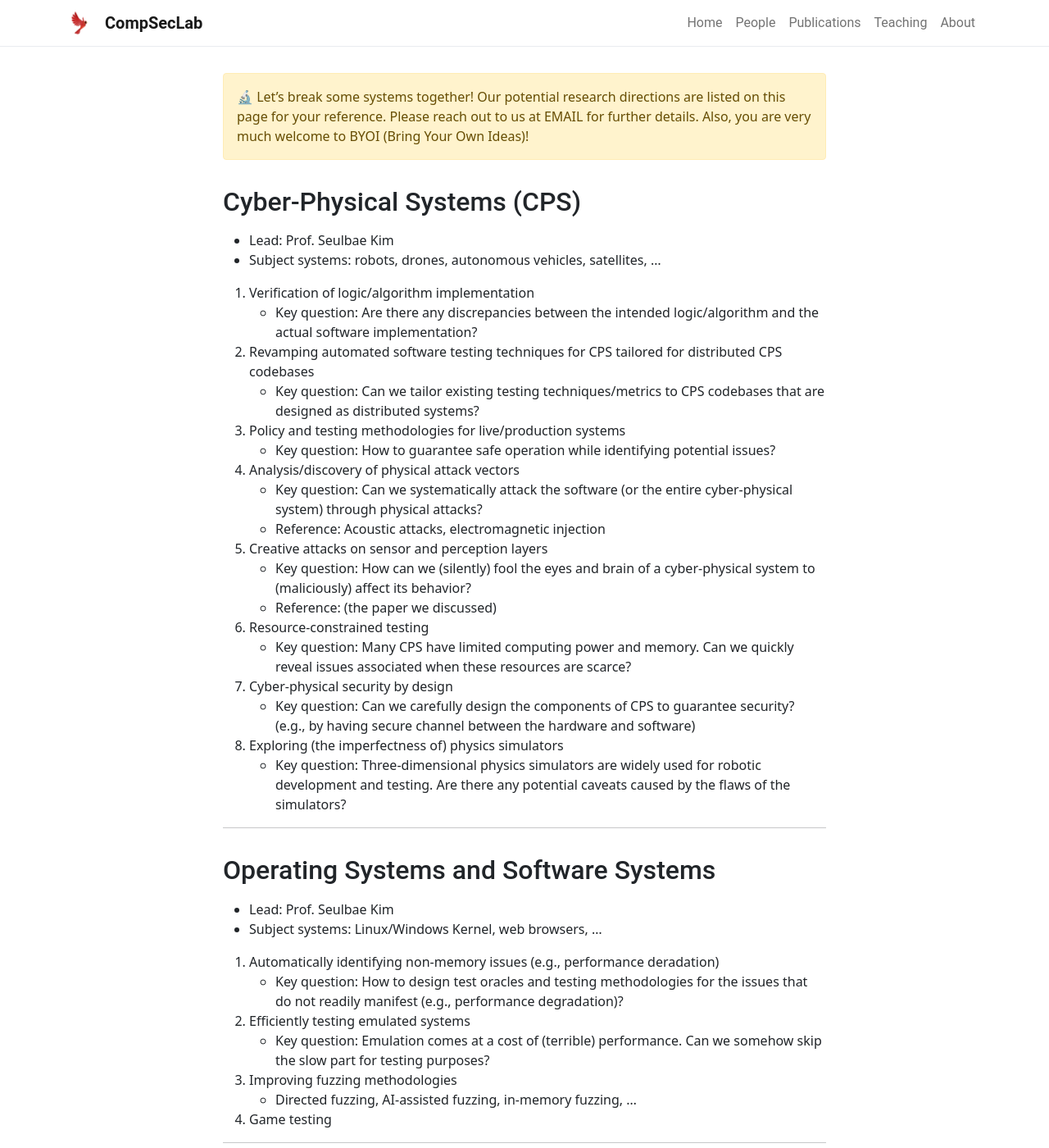
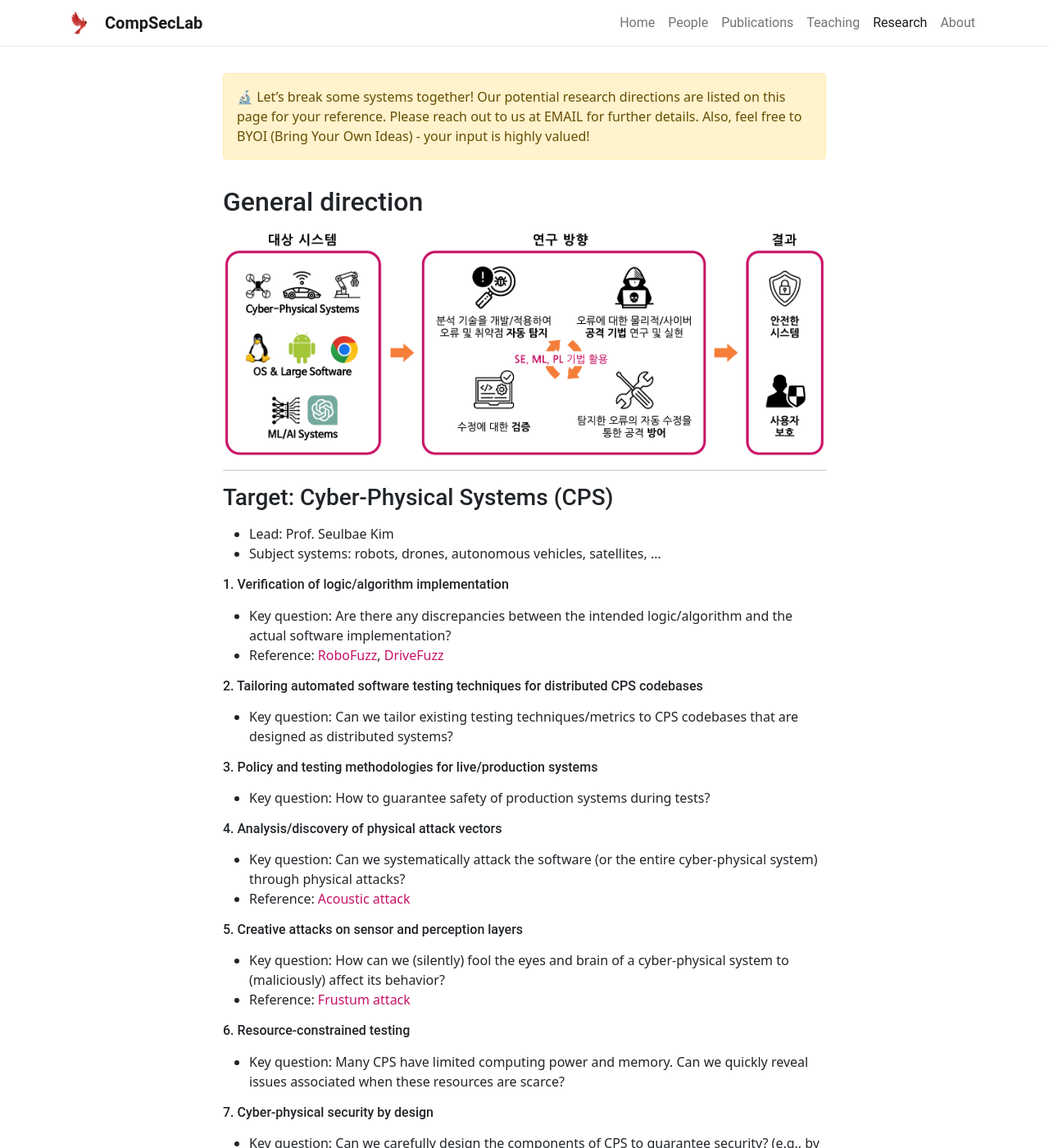
Before and after one commit to postech-compsec/postech-compsec.github.io, a Jekyll site: the page built from pages/research.md, in a window 1280 px wide and 1400 px high. Shown: the whole window at 82% size. Built offline with Jekyll 4.4.1, drawn with Linux system fonts in a browser that asks for light colours; nearby versions of some CDN libraries; some of the changed text lies outside the part shown.

Commit message:
open research tab

```diff
--- a/_data/navigation.yml
+++ b/_data/navigation.yml
@@ -8,8 +8,8 @@
   href: /publications/
 - text: Teaching
   href: /teaching/
-# - text: Research
-  # href: /research/
+- text: Research
+  href: /research/
 - text: About
   href: /about/
 # - text: blog
--- a/pages/research.md
+++ b/pages/research.md
@@ -9,70 +9,81 @@ permalink: /research/
 🔬 Let's break some systems together!
 Our potential research directions are listed on this page for your reference.
 Please reach out to us at EMAIL for further details.
-Also, you are very much welcome to BYOI (Bring Your Own Ideas)!
+Also, feel free to BYOI (Bring Your Own Ideas) - your input is highly valued!
 
-## Cyber-Physical Systems (CPS)
+## General direction
+
+![img](/assets/img/direction.png)
+
+---
+
+### Target: Cyber-Physical Systems (CPS)
 
 * Lead: Prof. Seulbae Kim
 * Subject systems: robots, drones, autonomous vehicles, satellites, ...
 
-1. Verification of logic/algorithm implementation
+###### 1. Verification of logic/algorithm implementation
 * Key question: Are there any discrepancies between the intended
 logic/algorithm and the actual software implementation?
+* Reference:
+  [RoboFuzz](https://seulbae-security.github.io/pubs/robofuzz-fse22.pdf),
+  [DriveFuzz](https://seulbae-security.github.io/pubs/drivefuzz-ccs22.pdf)
 
-2. Revamping automated software testing techniques for CPS tailored for distributed CPS codebases
+###### 2. Tailoring automated software testing techniques for distributed CPS codebases
 * Key question: Can we tailor existing testing techniques/metrics
 to CPS codebases that are designed as distributed systems?
 
-3. Policy and testing methodologies for live/production systems
-* Key question: How to guarantee safe operation while identifying potential issues?
+###### 3. Policy and testing methodologies for live/production systems
+* Key question: How to guarantee safety of production systems during tests?
 
-4. Analysis/discovery of physical attack vectors
+###### 4. Analysis/discovery of physical attack vectors
 * Key question: Can we systematically attack the software (or the entire cyber-physical system)
 through physical attacks?
-* Reference: Acoustic attacks, electromagnetic injection
+* Reference:
+  [Acoustic attack](https://www.usenix.org/system/files/conference/usenixsecurity15/sec15-paper-son.pdf)
 
-5. Creative attacks on sensor and perception layers
+###### 5. Creative attacks on sensor and perception layers
 * Key question: How can we (silently) fool the eyes and brain of a cyber-physical system
 to (maliciously) affect its behavior?
-* Reference: (the paper we discussed)
+* Reference: [Frustum attack](https://www.usenix.org/system/files/sec22-hallyburton.pdf)
 
-6. Resource-constrained testing
+###### 6. Resource-constrained testing
 * Key question: Many CPS have limited computing power and memory. Can we
 quickly reveal issues associated when these resources are scarce?
 
-7. Cyber-physical security by design
+###### 7. Cyber-physical security by design
 * Key question: Can we carefully design the components of CPS to guarantee security?
 (e.g., by having secure channel between the hardware and software)
 
-8. Exploring (the imperfectness of) physics simulators
+###### 8. Exploring (the imperfectness of) physics simulators
 * Key question: Three-dimensional physics simulators are widely used for
 robotic development and testing. Are there any potential caveats caused by the flaws of the simulators?
 
 ---
 
-## Operating Systems and Software Systems
+### Target: Operating Systems and Large Software Systems
 
 * Lead: Prof. Seulbae Kim
 * Subject systems: Linux/Windows Kernel, web browsers, ...
 
-1. Automatically identifying non-memory issues (e.g., performance deradation)
+###### 1. Automatically identifying non-memory issues (e.g., performance deradation)
 * Key question: How to design test oracles and testing methodologies for the issues
 that do not readily manifest (e.g., performance degradation)?
 
-2. Efficiently testing emulated systems
-* Key question: Emulation comes at a cost of (terrible) performance. Can we
-somehow skip the slow part for testing purposes?
+###### 2. Efficiently testing emulated systems
+* Key question: Emulation comes at a cost of (terrible) performance.
+Can we somehow skip the slow part for testing purposes?
 
-3. Improving fuzzing methodologies
-* Directed fuzzing, AI-assisted fuzzing, in-memory fuzzing, ...
+###### 3. Improving fuzzing methodologies
+* Keywords: Directed fuzzing, AI-assisted fuzzing, in-memory fuzzing, ...
 
-4. Game testing
+###### 4. Automated Game testing
+* Reference: [Towards automated video game testing: still a long way to go](https://dl.acm.org/doi/abs/10.1145/3524494.3527627)
 
 
 ---
 
-## AI/ML security
+### Target: AI/ML security
 * Lead: Prof. Sangdon Park
 
 <!-- TODO: sangdon -->
```
Also changed, not shown: assets/img/direction.png (added).
